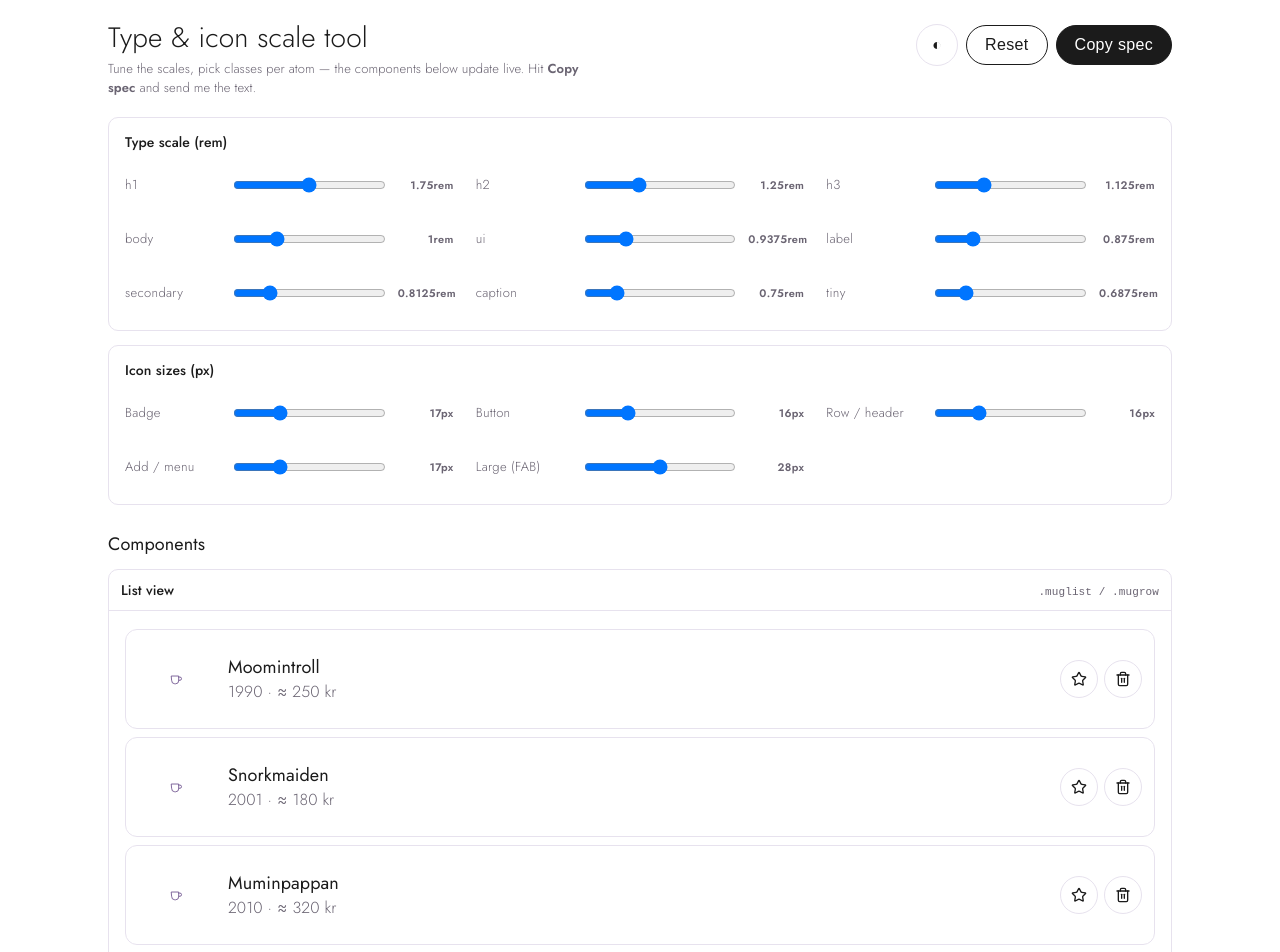
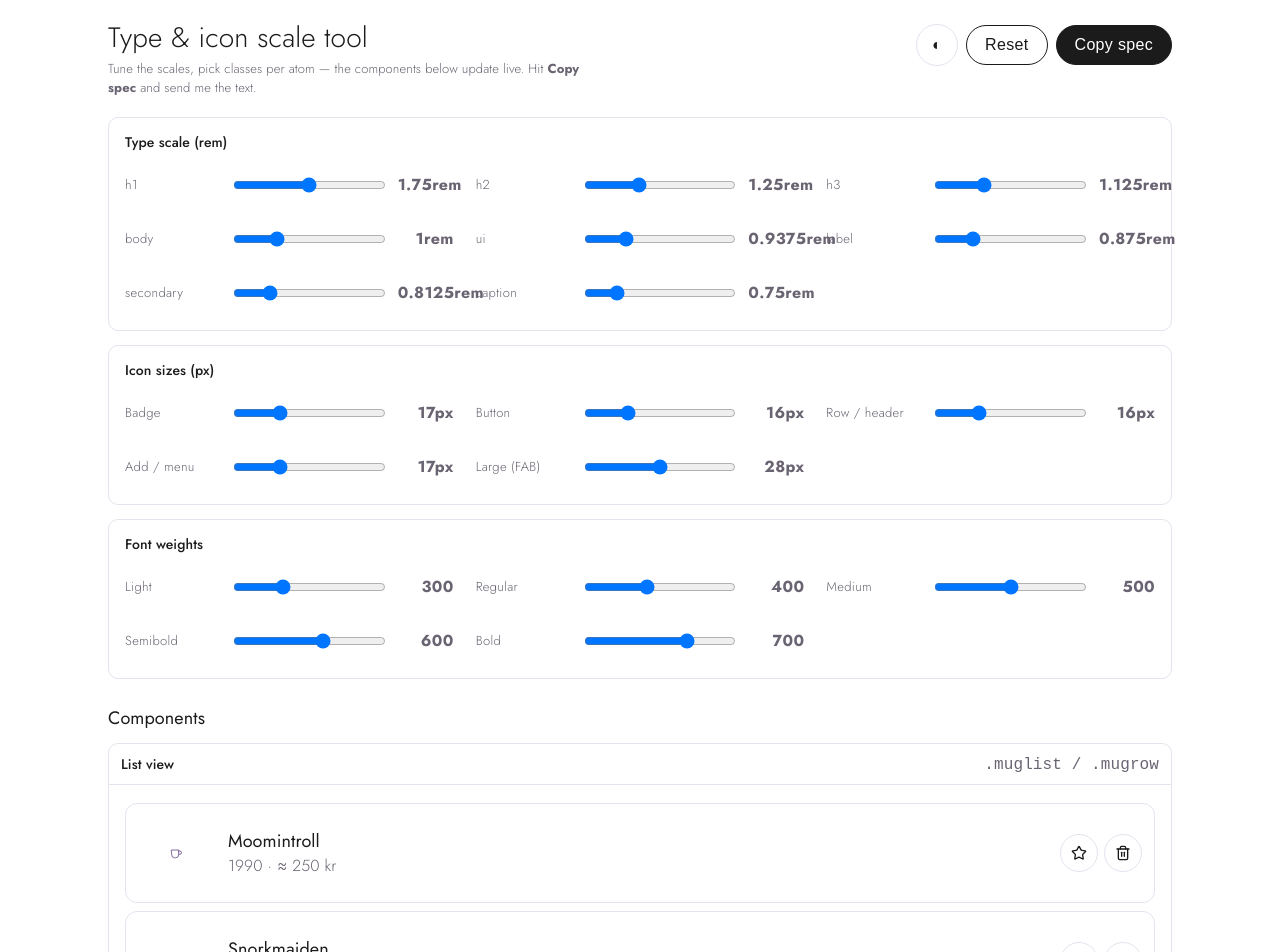
Before and after one commit to kmja/muminmuggar, a Next.js app: page /type in a window 1280 px wide. Shown: the top 952 px of the page. Built offline with nearby package versions, Linux system fonts and the light colour scheme.

Commit message:
Remove dead CSS, add font-weight tokens + /type weight pickers (v1.62.0)

```diff
--- a/app/globals.css
+++ b/app/globals.css
@@ -10,9 +10,11 @@
   /* Type scale — all text sizes derive from these (rem). Scale the whole UI by
      changing html{font-size}. */
   --fs-h1:1.75rem; --fs-h2:1.25rem; --fs-h3:1.125rem; --fs-body:1rem; --fs-ui:0.9375rem;
-  --fs-label:0.875rem; --fs-secondary:0.8125rem; --fs-caption:0.75rem; --fs-tiny:0.6875rem;
+  --fs-label:0.875rem; --fs-secondary:0.8125rem; --fs-caption:0.75rem;
   /* Icon sizes — set in /type. */
   --icon-xs:17px; --icon-sm:16px; --icon-md:16px; --icon-lg:17px; --icon-xl:28px;
+  /* Font weights — set in /type. */
+  --fw-light:300; --fw-regular:400; --fw-medium:500; --fw-semibold:600; --fw-bold:700;
 }
 /* Dark palette: follows the system when no explicit choice is made… */
 @media (prefers-color-scheme: dark){
@@ -63,15 +65,10 @@ body{
   font-size:var(--fs-body);
 }
 /* Type-scale utilities — apply these instead of hard-coded font sizes. */
-.t-h1{font-size:var(--fs-h1)}
-.t-h2{font-size:var(--fs-h2)}
+.t-h1{font-size:var(--fs-h1); font-weight:var(--fw-bold)}
+.t-h2{font-size:var(--fs-h2); font-weight:var(--fw-bold)}
 .t-h3{font-size:var(--fs-h3)}
-.t-body{font-size:var(--fs-body)}
-.t-ui{font-size:var(--fs-ui)}
 .t-label{font-size:var(--fs-label)}
-.t-secondary{font-size:var(--fs-secondary)}
-.t-caption{font-size:var(--fs-caption)}
-.t-tiny{font-size:var(--fs-tiny)}
 /* Icon sizes (tokens set in /type). CSS width/height wins over the SVG attrs. */
 .badge svg, .chip svg{width:var(--icon-xs); height:var(--icon-xs)}
 button svg{width:var(--icon-sm); height:var(--icon-sm)}
@@ -91,7 +88,7 @@ a{color:var(--accent-ink)}
 .brand:focus-visible{outline:2px solid var(--accent); outline-offset:3px}
 .title{display:flex;flex-direction:column;gap:0;min-width:0}
 .title h1{overflow:hidden; text-overflow:ellipsis; white-space:nowrap}
-h1{font-size:var(--fs-h1); margin:0; letter-spacing:.005em; font-weight:300; line-height:1.02}
+h1{font-size:var(--fs-h1); margin:0; letter-spacing:.005em; font-weight:var(--fw-bold); line-height:1.02}
 .ver{display:block; font-size:var(--fs-secondary); color:var(--muted); font-weight:400; letter-spacing:.06em; margin-top:1px}
 .sub{color:var(--muted); font-size:var(--fs-body)}
 .actions{display:flex; gap:9px; flex-wrap:wrap; align-items:center; flex:none; justify-content:flex-end}
@@ -132,8 +129,6 @@ input::placeholder, textarea::placeholder{color: color-mix(in srgb, var(--muted)
    in keeping with the Arabia Moomin look (no heavy pill buttons). */
 /* Reserve horizontal gestures for tab-swiping; keep vertical scroll native.
    On mobile, min-height keeps a swipe target even when the page is short. */
-.tabpanel{touch-action:pan-y}
-@media (max-width: 719px){ .tabpanel{min-height:62vh} }
 .tabs{display:flex; gap:34px; margin: 10px 0 22px; border-bottom:1px solid var(--border); overflow-x:auto}
 .tabbtn{padding:9px 2px; margin-bottom:-1px; border:none; border-bottom:2px solid transparent; border-radius:0;
   background:transparent; color: var(--muted); font-weight:400; font-size:var(--fs-body); letter-spacing:.04em; white-space:nowrap}
@@ -183,11 +178,6 @@ input::placeholder, textarea::placeholder{color: color-mix(in srgb, var(--muted)
 .badge.fav{border-color: color-mix(in srgb, var(--gold) 55%, var(--border)); color:var(--gold)}
 .badge.deal{border-color:transparent; background: color-mix(in srgb, var(--accent2) 18%, transparent); color: var(--accent2)}
 .chip{font-size:var(--fs-secondary);padding:6px 11px;border-radius:999px;background: transparent;border:1px solid var(--border); display:inline-flex; align-items:center; gap:4px}
-.abschip{position:absolute; top:10px; left:10px; display:flex; gap:6px}
-.abschip .badge{background: color-mix(in srgb, var(--bg) 88%, transparent); backdrop-filter: blur(6px); color: var(--text); border:1px solid var(--border); border-radius:4px; font-weight:400}
-.abschip .badge.owned{color: var(--accent-ink)}
-.abschip .badge.wishlist{color: var(--accent)}
-.abschip .badge.fav{color: var(--gold); border-color: color-mix(in srgb, var(--gold) 45%, var(--border))}
 .mugfoot{display:flex; gap:9px; margin-top:auto; padding-top:11px}
 .mugfoot button{flex:1; padding:9px 6px; justify-content:center}
 .divider{height:1px;background:var(--border);margin:9px 0}
@@ -200,7 +190,7 @@ input::placeholder, textarea::placeholder{color: color-mix(in srgb, var(--muted)
   width:min(720px, calc(100vw - 24px)); background: var(--card);border:1px solid var(--border);border-radius: 10px;box-shadow: 0 20px 60px rgba(27,20,35,.18);max-height: 90vh;overflow:auto}
 .modal.wide{width:min(920px, calc(100vw - 24px))}
 .modal .head{padding:18px 18px 0; position:sticky; top:0; background: var(--card); z-index:2}
-.modal h2{margin:0;font-size:var(--fs-h2); font-weight:400}
+.modal h2{margin:0;font-size:var(--fs-h2); font-weight:var(--fw-bold)}
 .modal .body{padding:16px 18px 18px}
 .modal .foot{padding:13px 18px 18px; display:flex; gap:10px; justify-content:flex-end; flex-wrap:wrap; position:sticky; bottom:0; background: var(--card)}
 .help{font-size:var(--fs-body);color:var(--muted)}
@@ -263,17 +253,6 @@ input::placeholder, textarea::placeholder{color: color-mix(in srgb, var(--muted)
 .bar > span{display:block;height:100%;background: var(--accent)}
 .sr-only{position:absolute;left:-10000px;top:auto;width:1px;height:1px;overflow:hidden}
 .drop{border:1.5px dashed var(--border); border-radius:10px; padding:22px; text-align:center; color:var(--muted); background: var(--bg2)}
-/* camera viewfinder */
-.vfwrap{position:relative; border-radius:12px; overflow:hidden; background:#12101a}
-.viewfinder{width:100%; aspect-ratio:3/4; max-height:56vh; object-fit:cover; display:block; background:#12101a}
-.vfplaceholder{aspect-ratio:3/4; max-height:44vh; display:flex; flex-direction:column; align-items:center; justify-content:center;
-  color:var(--muted); background: var(--lilac); padding:20px; text-align:center}
-.vfplaceholder svg{color: var(--accent); opacity:.6}
-.vfcapture{position:absolute; left:50%; bottom:16px; transform:translateX(-50%); width:66px; height:66px; padding:0;
-  border-radius:999px; background:transparent; border:3px solid rgba(255,255,255,.85); box-shadow:0 3px 12px rgba(0,0,0,.35)}
-.vfcapture::after{content:""; display:block; width:48px; height:48px; border-radius:999px; background:#fff; margin:0 auto}
-.vfcapture:hover{background:transparent}
-.vfcapture:active::after{background: var(--lilac)}
 .scanrow{display:flex; gap:13px; align-items:flex-start; padding:13px; border:1px solid var(--border); border-radius:10px}
 .scanthumb{width:54px; height:54px; flex:none; border-radius:8px; overflow:hidden; background:transparent; display:flex; align-items:center; justify-content:center; color:var(--accent)}
 /* On-device match candidates: a 2x2 grid of large product images. */
@@ -313,11 +292,6 @@ input::placeholder, textarea::placeholder{color: color-mix(in srgb, var(--muted)
 /* mug picker (catalogue-locked name selector) */
 .mugpicker{position:relative}
 .mugpicker input.invalid{border-color:var(--danger)}
-/* The manual-add form leads with a large catalogue picker. */
-.bigpick .mugpicker input{font-size:var(--fs-body); padding:15px 16px; height:auto}
-/* Catalogue product shot: show the whole mug, modestly sized. */
-.formphoto{display:flex; justify-content:center; align-items:center; background:transparent; border-radius:10px; padding:12px}
-.formphoto img{max-height:160px; max-width:100%; object-fit:contain; display:block}
 /* Edit dialog: read-only mug identity (name/catalogue can't be changed). */
 .editident{display:flex; gap:16px; align-items:center}
 .editident-photo{width:112px; height:112px; flex:none; display:flex; align-items:center; justify-content:center; color:var(--accent)}
@@ -337,13 +311,6 @@ input::placeholder, textarea::placeholder{color: color-mix(in srgb, var(--muted)
   .formactions .big, .formactions .linkbtn{width:100%; justify-content:center; margin-right:0}
 }
 /* Collapsed "more details" section for the optional/personal fields. */
-.moredetails{border:1px solid var(--border); border-radius:10px}
-.moredetails>summary{cursor:pointer; list-style:none; display:flex; align-items:center; gap:9px; padding:14px 16px; color:var(--muted); font-size:var(--fs-label); letter-spacing:.02em}
-.moredetails>summary::-webkit-details-marker{display:none}
-.moredetails>summary::before{content:"›"; font-size:var(--fs-h3); line-height:1; transition:transform .15s ease; color:var(--muted)}
-.moredetails[open]>summary{color:var(--ink); border-bottom:1px solid var(--border)}
-.moredetails[open]>summary::before{transform:rotate(90deg)}
-.moredetails>.grid{padding:14px 16px 16px; margin-top:0 !important}
 .pickmenu{position:absolute; left:0; right:0; top:calc(100% + 4px); z-index:70; max-height:min(340px, 52vh); overflow:auto;
   background:var(--card); border:1px solid var(--border); border-radius:10px; box-shadow:0 12px 30px rgba(27,20,35,.18); padding:6px}
 .pickitem{display:flex; align-items:center; gap:11px; width:100%; justify-content:flex-start; border:none; background:transparent;
@@ -387,8 +354,6 @@ input::placeholder, textarea::placeholder{color: color-mix(in srgb, var(--muted)
 .segtabs button:hover{background:transparent; color:var(--ink)}
 .segtabs button.active{color:var(--accent); border-bottom-color:var(--accent); font-weight:500}
 
-/* Collection summary strip */
-.summary-val{font-size:var(--fs-h1); font-weight:300; margin-top:4px; letter-spacing:.01em}
 
 /* Fixed app shell: header/tabs/search stay put; only the list scrolls. The three
    tabs live in a horizontal track that follows the finger when swiping. */
--- a/app/layout.tsx
+++ b/app/layout.tsx
@@ -4,6 +4,7 @@ import "@fontsource/jost/300.css";
 import "@fontsource/jost/400.css";
 import "@fontsource/jost/500.css";
 import "@fontsource/jost/600.css";
+import "@fontsource/jost/700.css";
 import "./globals.css";
 
 export const metadata: Metadata = {
--- a/app/page.jsx
+++ b/app/page.jsx
@@ -1711,7 +1711,7 @@ export default function App() {
                 ) : k === "wishlist" && panels.wishlist.length === 0 ? (
                   <div className="card pad" style={{ textAlign: "center" }}>
                     <div className="emptyicon"><Heart size={34} /></div>
-                    <div className="t-h1" style={{ fontWeight: 400, marginTop: 8 }}>{t("wishlist_empty_title")}</div>
+                    <div className="t-h1" style={{ marginTop: 8 }}>{t("wishlist_empty_title")}</div>
                     <div className="sub" style={{ marginTop: 6 }}>{t("wishlist_empty_sub")}</div>
                     <div className="row" style={{ justifyContent: "center", marginTop: 14 }}>
                       <button className="primary" onClick={() => setGapOpen(true)}><BookOpen size={16} /> {t("wishlist_browse")}</button>
@@ -1720,7 +1720,7 @@ export default function App() {
                 ) : k === "collection" && collectionCount === 0 ? (
                   <div className="card pad empty">
                     <MugShelf />
-                    <div className="t-h1" style={{ fontWeight: 400, marginTop: 12 }}>{t("empty_title")}</div>
+                    <div className="t-h1" style={{ marginTop: 12 }}>{t("empty_title")}</div>
                     <div className="sub" style={{ marginTop: 6 }}>{t("empty_sub")}</div>
                     <div className="emptyactions">
                       <button className="primary accent big" onClick={() => camRef.current?.click()}><Camera size={18} /> {t("scan_take_photo")}</button>
--- a/app/type/page.jsx
+++ b/app/type/page.jsx
@@ -20,11 +20,10 @@ const SCALE = [
   { cls: "t-label", name: "label", v: "--fs-label" },
   { cls: "t-secondary", name: "secondary", v: "--fs-secondary" },
   { cls: "t-caption", name: "caption", v: "--fs-caption" },
-  { cls: "t-tiny", name: "tiny", v: "--fs-tiny" },
 ];
 const VAR_OF = Object.fromEntries(SCALE.map((s) => [s.cls, s.v]));
 const STORAGE_KEY = "muminmuggar-type-tool-v3";
-const DEFAULT_SCALE = { "t-h1": 1.75, "t-h2": 1.25, "t-h3": 1.125, "t-body": 1, "t-ui": 0.9375, "t-label": 0.875, "t-secondary": 0.8125, "t-caption": 0.75, "t-tiny": 0.6875 };
+const DEFAULT_SCALE = { "t-h1": 1.75, "t-h2": 1.25, "t-h3": 1.125, "t-body": 1, "t-ui": 0.9375, "t-label": 0.875, "t-secondary": 0.8125, "t-caption": 0.75 };
 
 const ICONS = [
   { id: "xs", label: "Badge", def: 17, v: "--icon-xs" },
@@ -34,6 +33,16 @@ const ICONS = [
   { id: "xl", label: "Large (FAB)", def: 28, v: "--icon-xl" },
 ];
 const DEFAULT_ICONS = Object.fromEntries(ICONS.map((i) => [i.id, i.def]));
+
+const WEIGHTS = [
+  { id: "light", label: "Light", v: "--fw-light", def: 300 },
+  { id: "regular", label: "Regular", v: "--fw-regular", def: 400 },
+  { id: "medium", label: "Medium", v: "--fw-medium", def: 500 },
+  { id: "semibold", label: "Semibold", v: "--fw-semibold", def: 600 },
+  { id: "bold", label: "Bold", v: "--fw-bold", def: 700 },
+];
+const DEFAULT_WEIGHTS = Object.fromEntries(WEIGHTS.map((w) => [w.id, w.def]));
+const FW_VAR = Object.fromEntries(WEIGHTS.map((w) => [w.id, w.v]));
 
 const Mug = ({ size = 26 }) => (
   <svg width={size} height={size} viewBox="0 0 48 48" fill="none" stroke="currentColor" strokeWidth="2.4" strokeLinecap="round" strokeLinejoin="round" aria-hidden="true">
@@ -288,12 +297,14 @@ const COMPONENTS = [
 const defaults = () => ({
   scale: { ...DEFAULT_SCALE },
   icons: { ...DEFAULT_ICONS },
-  vals: Object.fromEntries(ATOMS.map((el) => [el.id, { cls: el.def, rem: 1 }])),
+  weights: { ...DEFAULT_WEIGHTS },
+  vals: Object.fromEntries(ATOMS.map((el) => [el.id, { cls: el.def, rem: 1, fw: "" }])),
 });
 
 export default function TypeTool() {
   const [scale, setScale] = useState(DEFAULT_SCALE);
   const [icons, setIcons] = useState(DEFAULT_ICONS);
+  const [weights, setWeights] = useState(DEFAULT_WEIGHTS);
   const [vals, setVals] = useState(() => defaults().vals);
   const [copied, setCopied] = useState(false);
 
@@ -309,6 +320,7 @@ export default function TypeTool() {
       const saved = JSON.parse(localStorage.getItem(STORAGE_KEY) || "null");
       if (saved?.vals) setVals((v) => ({ ...v, ...saved.vals }));
       if (saved?.icons) setIcons((i) => ({ ...i, ...saved.icons }));
+      if (saved?.weights) setWeights((w) => ({ ...w, ...saved.weights }));
     } catch { /* ignore */ }
     const cs = getComputedStyle(document.documentElement);
     const m = {};
@@ -323,11 +335,22 @@ export default function TypeTool() {
       if (Number.isFinite(n) && n > 0) mi[i.id] = n;
     }
     if (Object.keys(mi).length) setIcons((ic) => ({ ...ic, ...mi }));
+    const mw = {};
+    for (const w of WEIGHTS) {
+      const n = parseFloat(cs.getPropertyValue(w.v));
+      if (Number.isFinite(n) && n > 0) mw[w.id] = n;
+    }
+    if (Object.keys(mw).length) setWeights((x) => ({ ...x, ...mw }));
   }, []);
-  useEffect(() => { try { localStorage.setItem(STORAGE_KEY, JSON.stringify({ scale, icons, vals })); } catch { /* ignore */ } }, [scale, icons, vals]);
+  useEffect(() => { try { localStorage.setItem(STORAGE_KEY, JSON.stringify({ scale, icons, weights, vals })); } catch { /* ignore */ } }, [scale, icons, weights, vals]);
 
   const update = (id, patch) => setVals((v) => ({ ...v, [id]: { ...v[id], ...patch } }));
-  const styleFor = (val) => (!val ? {} : val.cls === "custom" ? { fontSize: `${val.rem}rem` } : { fontSize: `var(${VAR_OF[val.cls]})` });
+  const styleFor = (val) => {
+    if (!val) return {};
+    const st = { fontSize: val.cls === "custom" ? `${val.rem}rem` : `var(${VAR_OF[val.cls]})` };
+    if (val.fw && FW_VAR[val.fw]) st.fontWeight = `var(${FW_VAR[val.fw]})`;
+    return st;
+  };
   const scaleStyle = Object.fromEntries(SCALE.map((s) => [s.v, `${scale[s.cls]}rem`]));
 
   const specText = () => {
@@ -335,10 +358,14 @@ export default function TypeTool() {
     for (const s of SCALE) out.push(`  ${s.name.padEnd(9)} ${scale[s.cls]}rem`);
     out.push("", "Icons:");
     for (const i of ICONS) out.push(`  ${i.label.padEnd(14)} ${icons[i.id]}px`);
+    out.push("", "Weights:");
+    for (const w of WEIGHTS) out.push(`  ${w.label.padEnd(9)} ${weights[w.id]}`);
     out.push("", "Atoms:");
     for (const el of ATOMS) {
       const v = vals[el.id];
-      out.push(`  ${el.id.padEnd(18)} ${(v.cls === "custom" ? `${v.rem}rem (custom)` : v.cls).padEnd(14)} ${el.css}`);
+      const size = v.cls === "custom" ? `${v.rem}rem (custom)` : v.cls;
+      const fw = v.fw ? `fw:${v.fw}` : "—";
+      out.push(`  ${el.id.padEnd(18)} ${size.padEnd(14)} ${fw.padEnd(12)} ${el.css}`);
     }
     return out.join("\n");
   };
@@ -347,7 +374,7 @@ export default function TypeTool() {
     try { await navigator.clipboard.writeText(text); setCopied(true); window.setTimeout(() => setCopied(false), 2500); }
     catch { window.prompt("Copy this:", text); }
   };
-  const reset = () => { const d = defaults(); setScale(d.scale); setIcons(d.icons); setVals(d.vals); };
+  const reset = () => { const d = defaults(); setScale(d.scale); setIcons(d.icons); setWeights(d.weights); setVals(d.vals); };
   const toggleTheme = () => {
     const el = document.documentElement;
     const isDark = el.getAttribute("data-theme") === "dark"
@@ -399,6 +426,20 @@ export default function TypeTool() {
         </div>
       </section>
 
+      <section className={css.panel}>
+        <div className={css.panelTitle}>Font weights</div>
+        <div className={css.panelGrid}>
+          {WEIGHTS.map((w) => (
+            <label key={w.id} className={css.row}>
+              <span className={css.rowName}>{w.label}</span>
+              <input type="range" min="100" max="900" step="100" value={weights[w.id]}
+                onChange={(e) => setWeights((x) => ({ ...x, [w.id]: Number(e.target.value) }))} aria-label={w.label} />
+              <b className={css.rowVal}>{weights[w.id]}</b>
+            </label>
+          ))}
+        </div>
+      </section>
+
       <div style={scaleStyle}>
         <h2 className={css.groupTitle}>Components</h2>
         <div className={css.compList}>
@@ -432,6 +473,10 @@ export default function TypeTool() {
                         <b>{v.rem}rem</b>
                       </span>
                     ) : <span className={css.val}>{scale[v.cls]}rem</span>}
+                    <select className={css.select} value={v.fw || ""} onChange={(e) => update(el.id, { fw: e.target.value })} aria-label={`${el.label} weight`}>
+                      <option value="">weight —</option>
+                      {WEIGHTS.map((w) => <option key={w.id} value={w.id}>{w.label} {weights[w.id]}</option>)}
+                    </select>
                   </div>
                 </div>
                 <div className={css.preview}>{el.render(ctxFor(el.id))}</div>
--- a/lib/version.js
+++ b/lib/version.js
@@ -1,2 +1,2 @@
 // App version — bump on every push; shown in the header.
-export const APP_VERSION = "1.61.0";
+export const APP_VERSION = "1.62.0";
--- a/package.json
+++ b/package.json
@@ -1,6 +1,6 @@
 {
   "name": "moomin-mug-collection",
-  "version": "1.61.0",
+  "version": "1.62.0",
   "private": true,
   "engines": {
     "node": "22.x"
```
Also changed, not shown: 2 other files (tests, documents, lock files or other folders).
